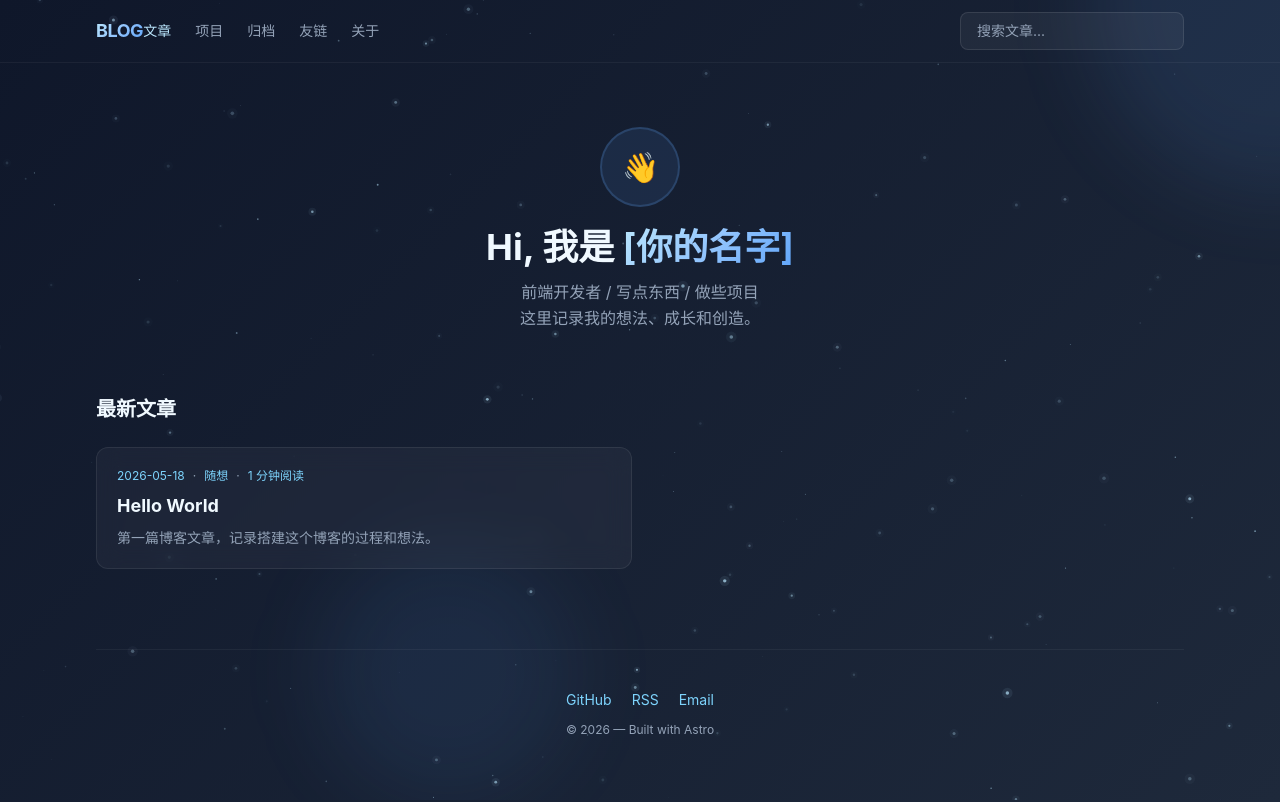
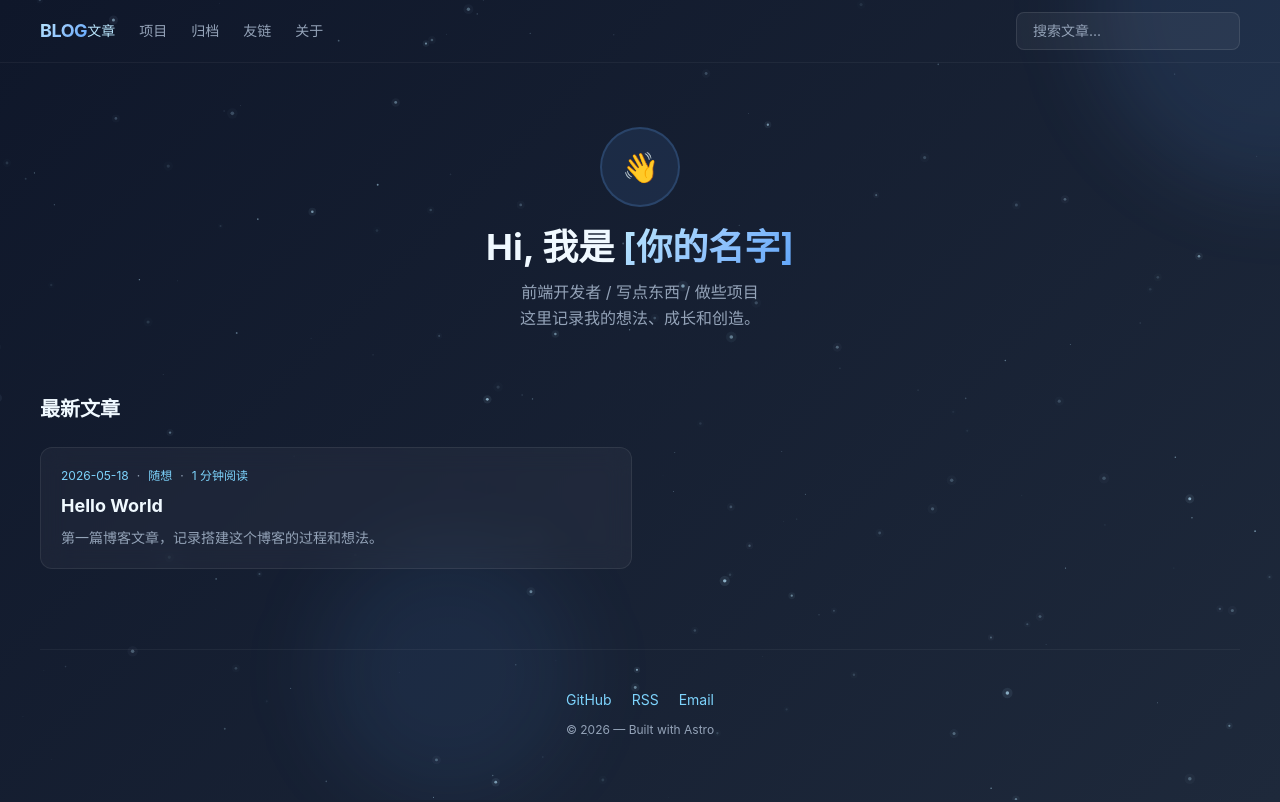
Before and after one commit to tomorrr/tomorrr.github.io, an Astro site: page / in a window 1280 px wide. Built offline with nearby package versions, Linux system fonts and the light colour scheme; Astro itself is replaced by a stand-in of ours.

Commit message:
refactor: remove max-width constraint — full fluid layout
Header and content now span the full viewport with comfortable padding,
only article text pages keep their prose-width constraint for readability.

```diff
--- a/src/layouts/BaseLayout.astro
+++ b/src/layouts/BaseLayout.astro
@@ -33,7 +33,7 @@ const postsData = allPosts
 
     <!-- Full-width header -->
     <header class="border-b border-white/5">
-      <div class="max-w-6xl mx-auto px-6 lg:px-8 flex items-center justify-between gap-8 py-3">
+      <div class="flex items-center justify-between gap-8 py-3 px-6 lg:px-10">
         <Nav />
         <div class="hidden sm:block w-56 flex-shrink-0">
           <Search posts={postsData} client:load />
@@ -42,7 +42,7 @@ const postsData = allPosts
     </header>
 
     <!-- Content -->
-    <div class="max-w-6xl mx-auto px-6 lg:px-8 py-8">
+    <div class="px-6 lg:px-10 py-8">
       <main>
         <slot />
       </main>
```
